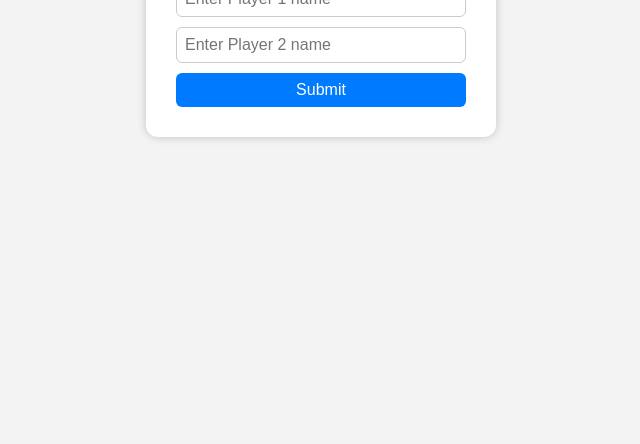
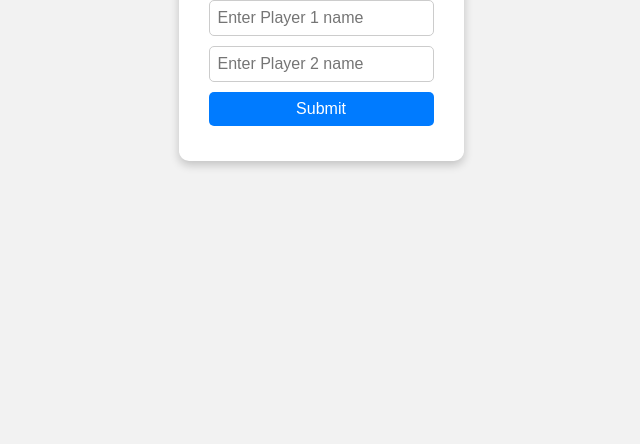
Before and after one commit to acciojob/tictactoe-amansinha0908, a website: page main.html in a window 1280 px wide. Shown: the part 356-800 px from the top of the page, without its empty margins (319-959 px from the left). Drawn offline with Linux system fonts and the light colour scheme.

Commit message:
created a submission

```diff
--- a/main.html
+++ b/main.html
@@ -7,19 +7,17 @@
 </head>
 
 <body>
-	<!-- the entire body must be written by student -->
 	<div class="container">
-    <!-- Player name input view -->
-    <div id="player-form">
+    <h1>Tic Tac Toe</h1>
+
+    <div class="player-inputs">
       <input type="text" id="player1" placeholder="Enter Player 1 name" />
       <input type="text" id="player2" placeholder="Enter Player 2 name" />
       <button id="submit">Submit</button>
     </div>
 
-    <!-- Game view -->
-    <div class="game">
-      <h1>Tic Tac Toe</h1>
     <div class="message"></div>
+
     <div class="board">
       <div class="cell" id="1"></div>
       <div class="cell" id="2"></div>
@@ -32,7 +30,6 @@
       <div class="cell" id="9"></div>
     </div>
   </div>
-  </div>
 
     <script type="text/javascript" src="./script.js">
 </script>
--- a/styles.css
+++ b/styles.css
@@ -1,92 +1,44 @@
-/*  your css code here. If applicable */
- * {
-      box-sizing: border-box;
-      margin: 0;
-      padding: 0;
-    }
-
+ * { box-sizing: border-box; margin:0; padding:0; }
     body {
+      font-family: Arial, sans-serif;
       display: flex;
       justify-content: center;
       align-items: center;
       height: 100vh;
-      font-family: Arial, sans-serif;
-      background: #f3f3f3;
+      background: #f2f2f2;
     }
-
     .container {
+      text-align: center;
       background: white;
-      padding: 30px;
-      border-radius: 12px;
-      box-shadow: 0 0 10px rgba(0,0,0,0.2);
-      text-align: center;
-      width: 350px;
+      padding: 20px 30px;
+      border-radius: 10px;
+      box-shadow: 0 4px 10px rgba(0,0,0,0.2);
     }
-
-    h1 {
-      margin-bottom: 15px;
-      font-size: 2rem;
-    }
-
-    #player-form {
-      display: flex;
-      flex-direction: column;
-      gap: 10px;
-    }
-
-    input {
-      padding: 8px;
-      border-radius: 6px;
-      border: 1px solid #ccc;
-      font-size: 1rem;
-    }
-
-    #submit {
-      padding: 8px;
-      border: none;
-      background-color: #007bff;
-      color: white;
-      border-radius: 6px;
-      font-size: 1rem;
-      cursor: pointer;
-      transition: background-color 0.2s;
-    }
-
-    #submit:hover {
-      background-color: #0056b3;
-    }
-
-    .game {
+    h1 { margin-bottom: 15px; }
+    .player-inputs { display: flex; flex-direction: column; gap:10px; margin-bottom:15px; }
+    input { padding: 8px; border-radius: 5px; border: 1px solid #ccc; font-size:1rem; }
+    #submit { padding: 8px; border:none; border-radius:5px; background:#007bff; color:white; cursor:pointer; font-size:1rem; }
+    #submit:hover { background:#0056b3; }
+    .board {
       display: none;
-    }
-
-    .board {
-      display: grid;
       grid-template-columns: repeat(3, 100px);
       grid-template-rows: repeat(3, 100px);
       gap: 5px;
       justify-content: center;
-      margin-top: 20px;
+      margin: 0 auto;
     }
-
     .cell {
+      width: 100px;
+      height: 100px;
       background: #eee;
       display: flex;
       justify-content: center;
       align-items: center;
-      font-size: 2.5rem;
+      font-size: 2rem;
       font-weight: bold;
       cursor: pointer;
-      border-radius: 8px;
-      transition: background-color 0.2s;
+      border-radius: 5px;
+      transition: background 0.2s;
     }
-
-    .cell:hover {
-      background-color: #ddd;
-    }
-
-    .message {
-      font-size: 1.2rem;
-      margin-top: 15px;
-      font-weight: bold;
-    }
+    .cell:hover { background: #ddd; }
+    .message { margin-top: 15px; font-weight:bold; font-size:1.2rem; }
```
Lines whose indentation alone changed are shown as unchanged.
